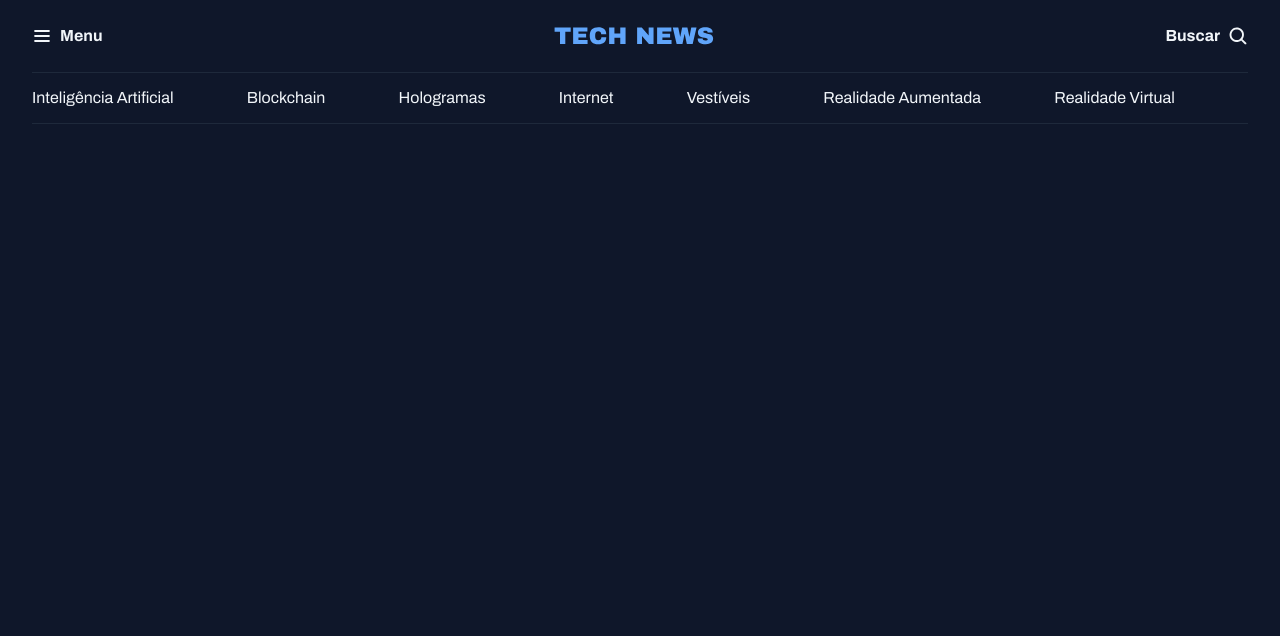
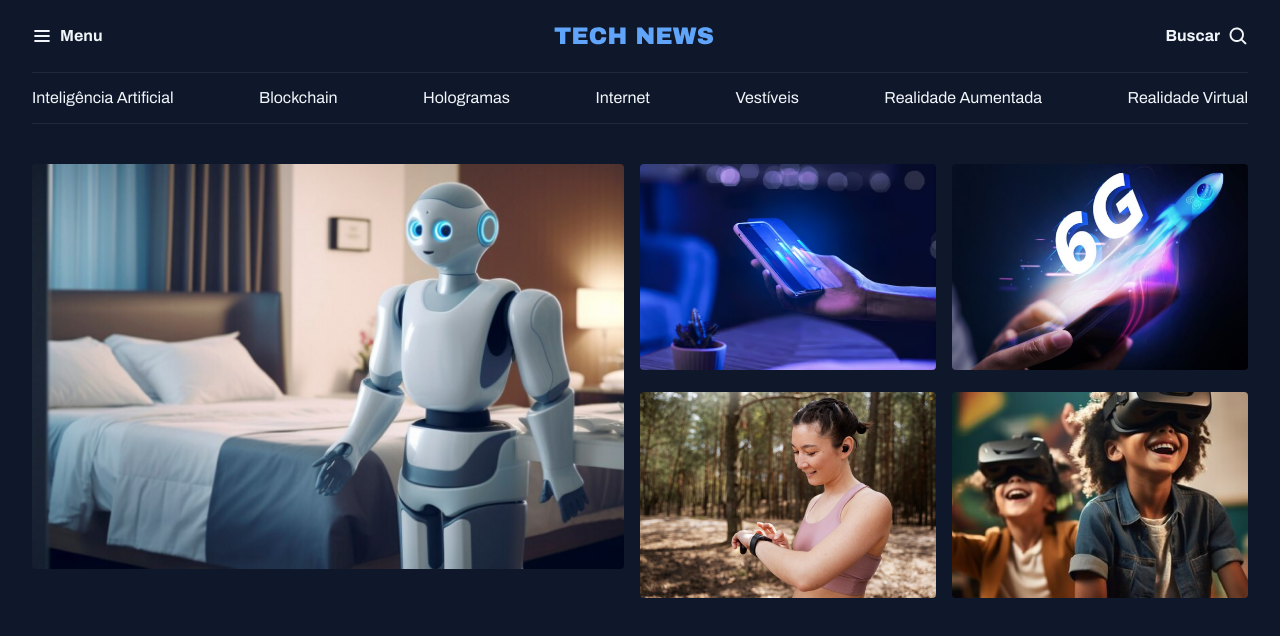
Before and after one commit to MastrangeloReino/Projeto-portal-de-noticias, a plain HTML site: page index.html in a window 1280 px wide. Drawn offline with Linux system fonts and the light colour scheme; a web font is replaced by a local one.

Commit message:
seção destaques

```diff
--- a/index.html
+++ b/index.html
@@ -40,5 +40,33 @@
 
     </nav>
    </header>
+
+   <main class="grid container">
+    <section id="featured" class=" grid grid-flow-col gap-16">
+        <div>
+            <img src="assets/images/Image 01.png" alt="imagem de robo">
+        </div>
+
+        <div  class="grid grid-cols-2 gap-16">
+            <div>
+                <img src="assets/images/Image 02.png" alt="">
+            </div>
+
+            <div>
+                <img src="assets/images/Image 03.png" alt="">
+            </div>
+
+            <div>
+                <img src="assets/images/Image 04.png" alt="">
+            </div>
+
+            <div>
+                <img src="assets/images/Image 05.png" alt="">
+            </div>
+
+        </div>
+    </section>
+
+   </main>
 </body>
 </html>
--- a/styles/global.css
+++ b/styles/global.css
@@ -31,6 +31,10 @@ body{
     background-color: var(--bg-color);
 }
 
+img{
+    max-width: 100%;
+}
+
 a{
     text-decoration: none;
     color: inherit;
@@ -50,11 +54,6 @@ h1,h2,h3{
     margin-inline: auto;
 }
 
-.grid{
-    display: grid;
+main{
+    margin-top: 40px;
 }
-
-.grid-flow-col{
-    grid-auto-flow: column;
-
-}
--- a/styles/header.css
+++ b/styles/header.css
@@ -22,4 +22,5 @@
     padding-block: 14px;
     border: solid 1px var(--stroke-color);
     border-inline: none;
+    justify-content: space-between;
 }
--- a/styles/index.css
+++ b/styles/index.css
@@ -1,2 +1,4 @@
 @import url(global.css);
+@import url(utility.css);
 @import url(header.css);
+@import url(sections.css);
--- /dev/null
+++ b/styles/sections.css
@@ -0,0 +1,7 @@
+#featured{
+    img{
+        width:100%;
+        object-fit:cover;
+        border-radius: 4px;
+    }
+}
--- /dev/null
+++ b/styles/utility.css
@@ -0,0 +1,15 @@
+.grid{
+    display: grid;
+}
+
+.grid-flow-col{
+    grid-auto-flow: column;
+
+}
+.grid-cols-2{
+    grid-template-columns: 1fr 1fr;
+}
+
+.gap-16{
+    gap: 16px;
+}
```
